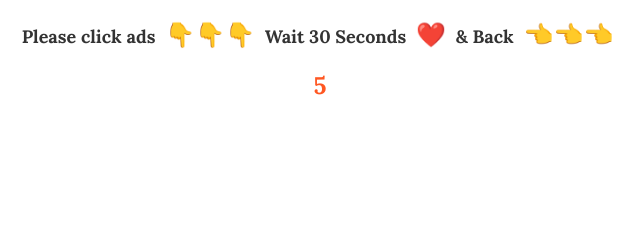
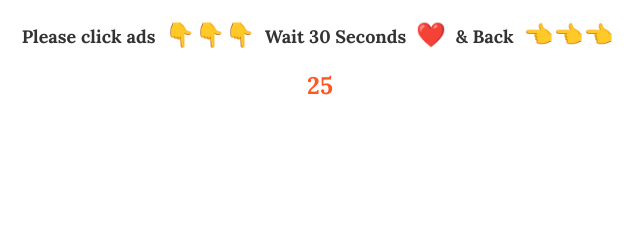
Before and after one commit to kunaldaksh/redirect2, a plain HTML site: page index.html in a window 1280 px wide. Shown: the part 317-557 px from the top of the page, 320-960 px from the left. Drawn offline with Linux system fonts and the light colour scheme.

Commit message:
Update index.html

```diff
--- a/index.html
+++ b/index.html
@@ -465,7 +465,7 @@
             }
         }
 
-        let timeLeft = 10;
+        let timeLeft = 30;
         const timerElement = document.getElementById('timer');
         const continueBtn = document.getElementById('continue-btn');
 
```
